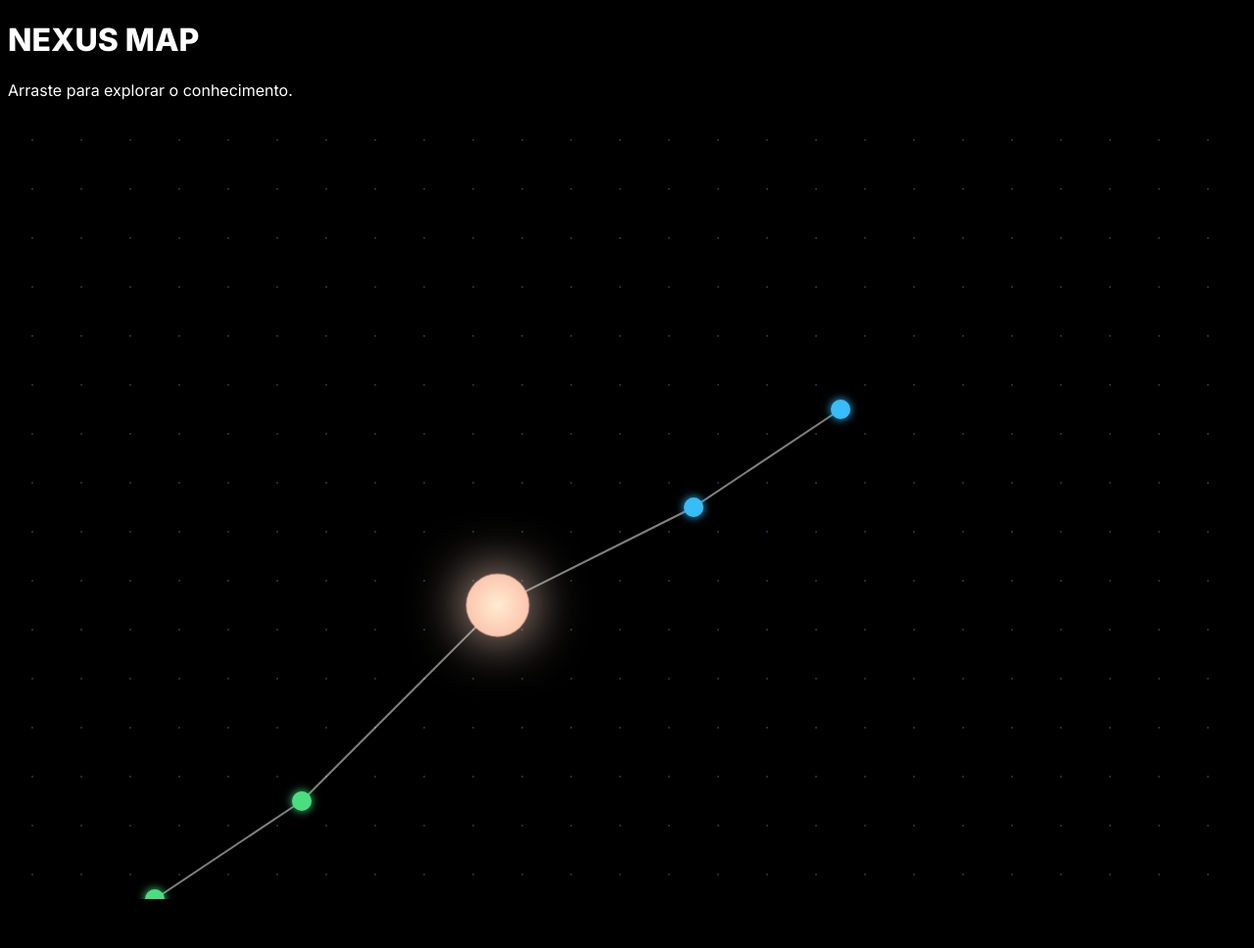
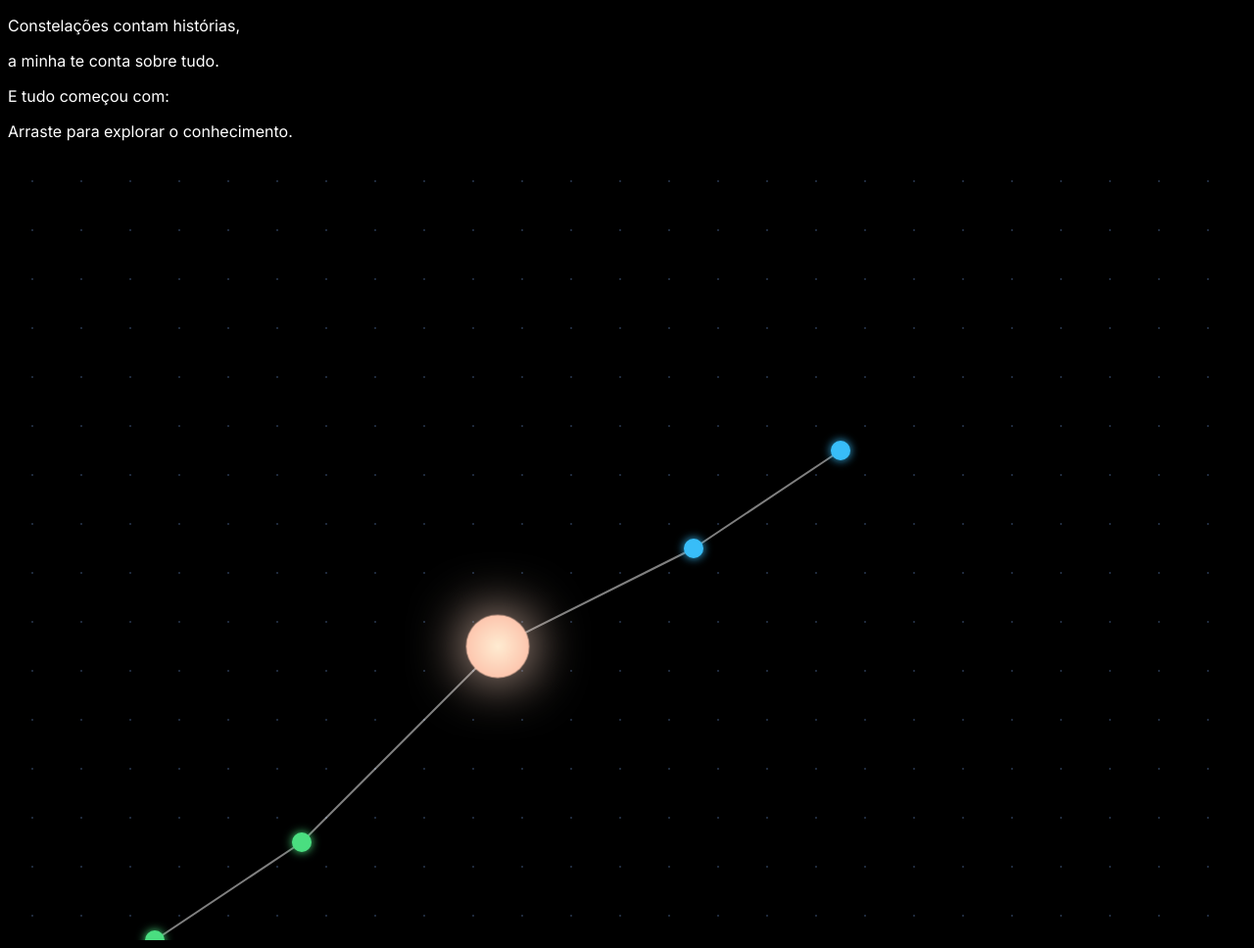
Before and after one commit to AloneJr/Everything-Constellation, a plain HTML site: page index.html in a window 1280 px wide. Shown: the whole page at 98% size. Before the commit the page ends 926 px from the top, so only its background shows below. Drawn offline with Linux system fonts and the light colour scheme.

Commit message:
Textos de Introdução

```diff
--- a/index.html
+++ b/index.html
@@ -8,8 +8,14 @@
     <link href="https://fonts.googleapis.com/css2?family=Inter:wght@300;400;600;800&display=swap" rel="stylesheet">
 </head>
 <body>
+    <div id="intro-layer" class="intro-layer">
+        <p id="texto-1" class="intro-texto">Constelações contam histórias,</p>
+        <p id="texto-2" class="intro-texto">a minha te conta sobre tudo.</p>
+        <p id="texto-3" class="intro-texto">E tudo começou com:</p>
+    </div>
+    <div id="texto-final" class="texto-final"></div>
     <div class="ui-layer">
-        <h1>NEXUS <span class="destaque">MAP</span></h1>
+        <!-- <h1>NEXUS <span class="destaque">MAP</span></h1> -->
         <p>Arraste para explorar o conhecimento.</p>
     </div>
 
```
